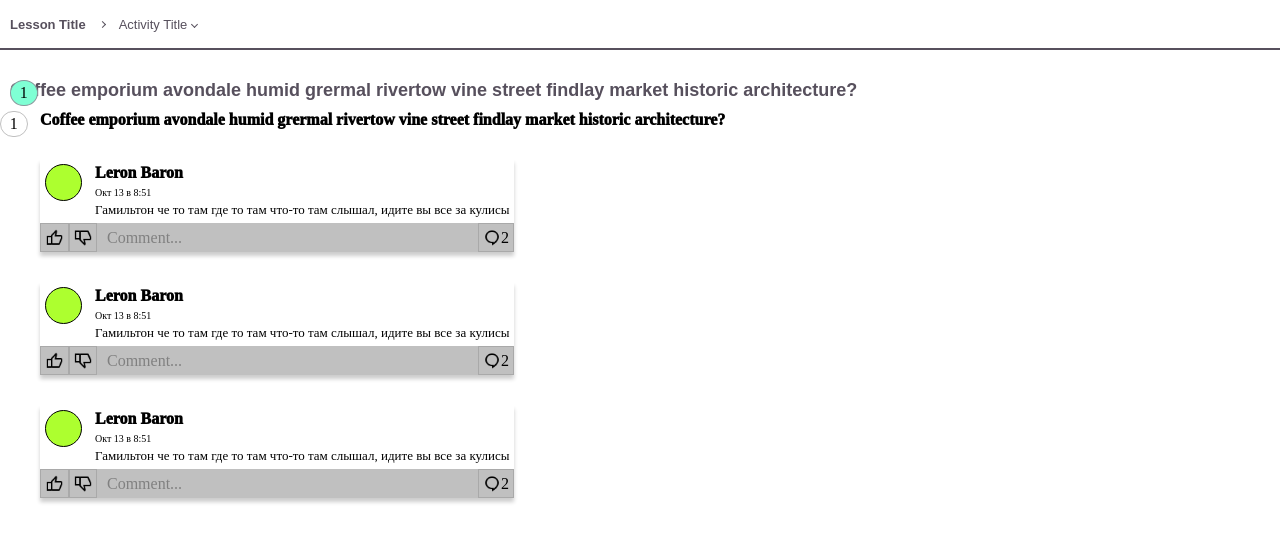
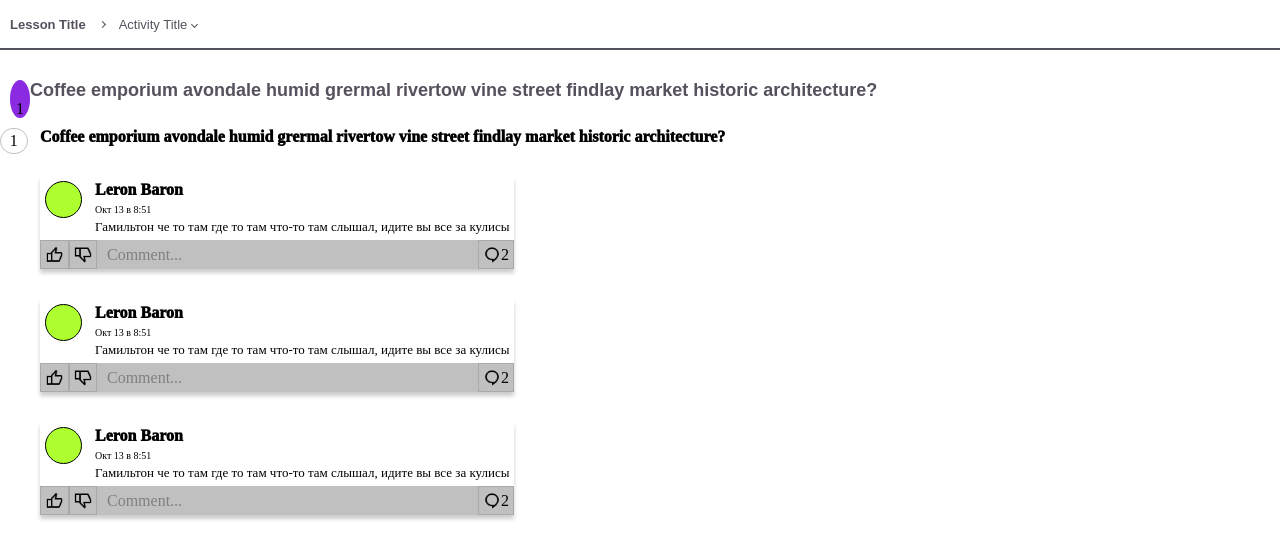
Before and after one commit to andrey-dali/html, a plain HTML site: page 2024_11_05/2024_11_05_copy.html in a window 1280 px wide. Drawn offline with Linux system fonts and the light colour scheme.

Commit message:
text circle

```diff
--- a/2024_11_05/2024_11_05_copy.css
+++ b/2024_11_05/2024_11_05_copy.css
@@ -137,3 +137,16 @@ html, body{
     padding: .2em .55em;
     background-color: aquamarine;
 }
+
+.circle_4{
+    width: 20px;
+    padding-top: 20px;
+    border-radius: 50%;
+
+    display: flex;
+    align-items: center;
+    justify-content: center;
+    text-align: center;
+
+    background-color: blueviolet;
+}
--- a/2024_11_05/2024_11_05_copy.html
+++ b/2024_11_05/2024_11_05_copy.html
@@ -19,7 +19,7 @@
 
 
     <div class="chapter">
-        <div class="circle_3">1</div>
+        <div class="circle_4">1</div>
 
         <div class="chapter_title">Coffee emporium avondale humid grermal rivertow vine street findlay market historic architecture?</div>
     </div>
```
